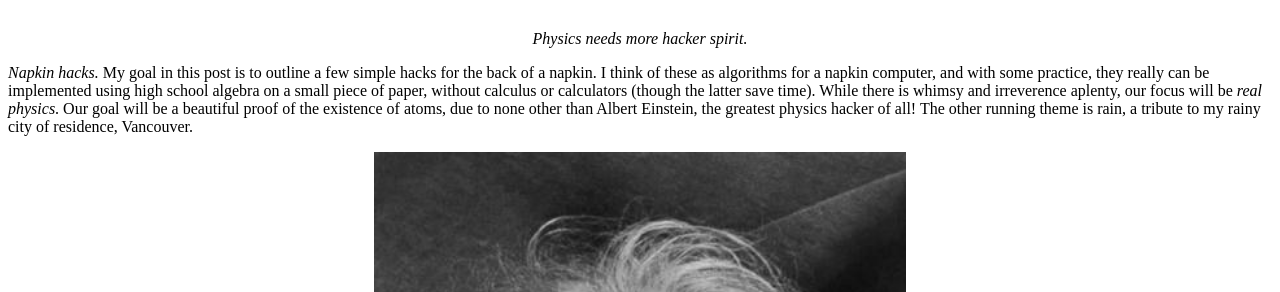
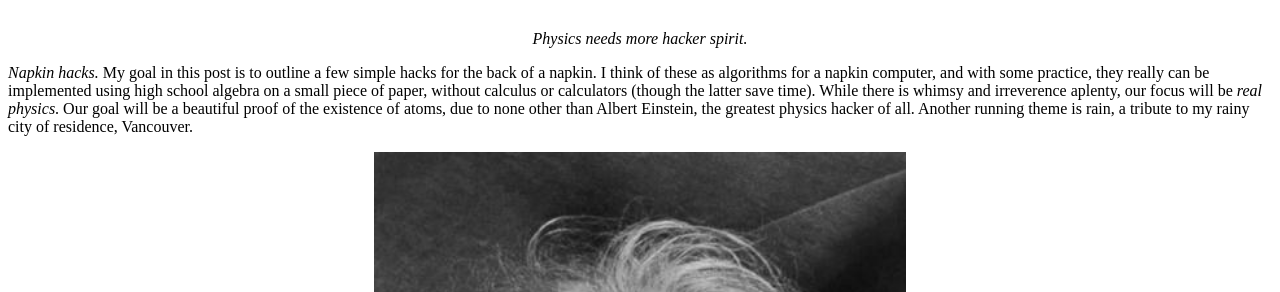
Before and after one commit to hapax/hapax.github.io, a Jekyll site: the page built from _posts/2020-02-24-napkin-hacks.md, in a window 1280 px wide and 900 px high, scrolled down 1662 px. Shown: the part 160-452 px from the top of the window. Built offline with Jekyll 4.4.1, drawn with Linux system fonts in a browser that asks for light colours; our own code applies the rules of GitHub Pages for plain Markdown files; formulas are drawn with MathJax 3; a script that is not in the unit is left out.

Commit message:
Update 2020-02-24-napkin-hacks.md

```diff
--- a/_posts/2020-02-24-napkin-hacks.md
+++ b/_posts/2020-02-24-napkin-hacks.md
@@ -93,8 +93,8 @@ time).
 While there is whimsy and irreverence aplenty, our focus will be
 *real physics*.
 Our goal will be a beautiful proof of the existence of atoms, due to
-none other than Albert Einstein, the greatest physics hacker of all!
-The other running theme is rain, a tribute to my rainy city of residence,
+none other than Albert Einstein, the greatest physics hacker of all.
+Another running theme is rain, a tribute to my rainy city of residence,
 Vancouver.
 
 <figure>
```
